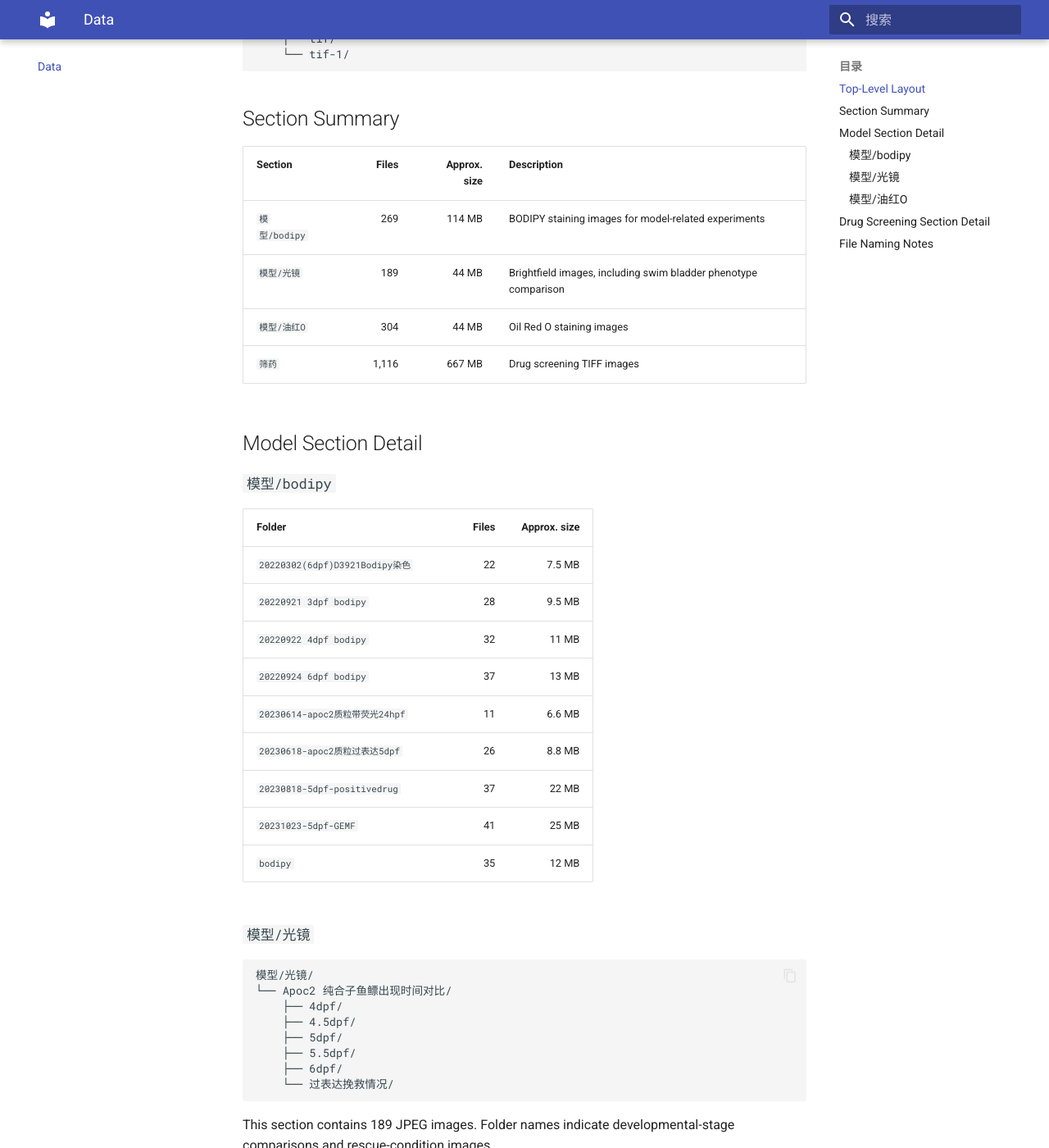
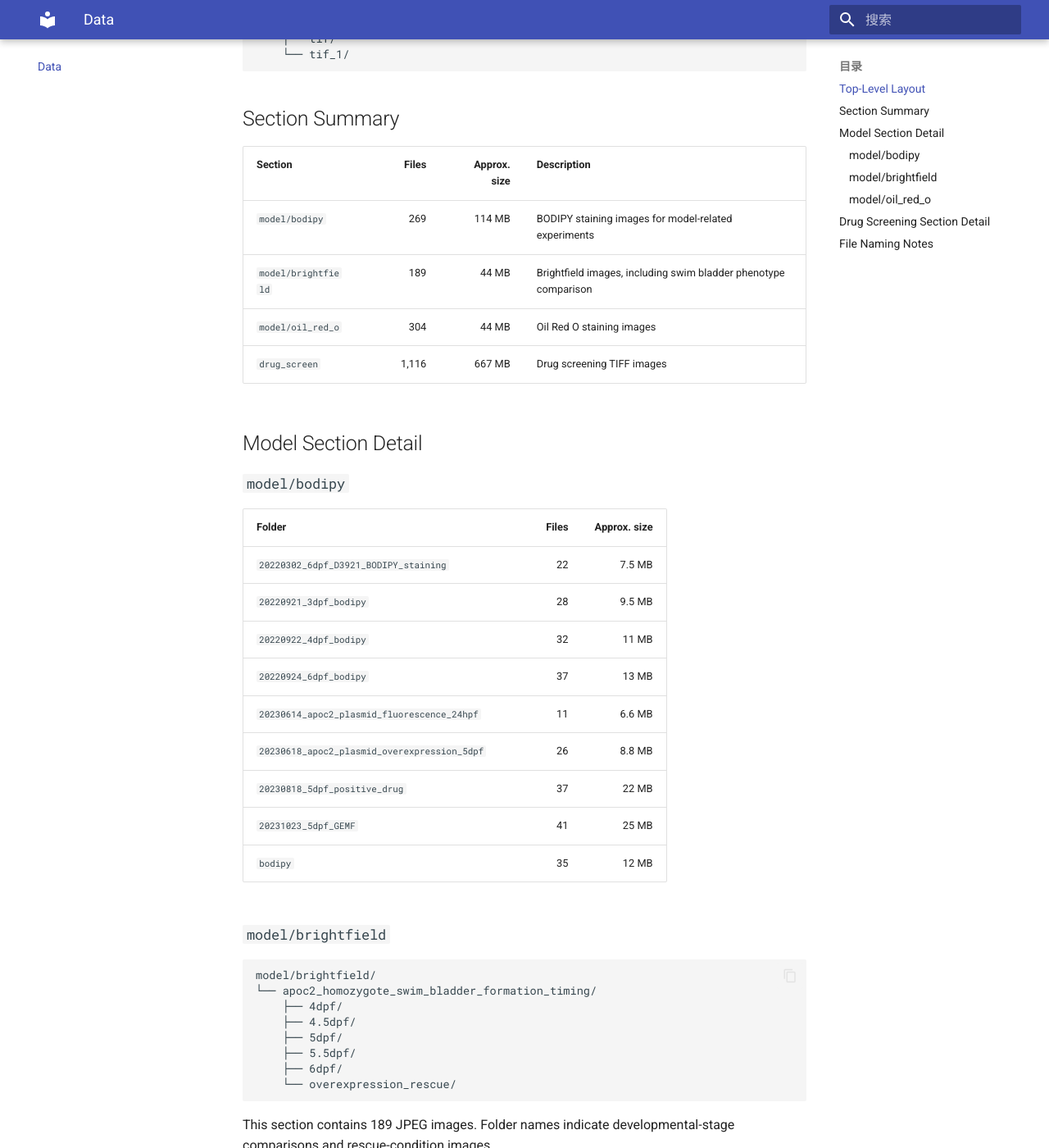
Before and after one commit to Dian-S/my-docs, an MkDocs documentation site: the page built from docs/data_structure.md, in a window 1280 px wide and 1400 px high, scrolled down 441 px. Shown: the whole window at 82% size. Built offline with MkDocs 1.6.1 and Material for MkDocs 9.7.7, drawn with Linux system fonts in a browser that asks for light colours; some of the changed text lies outside the part shown.

Commit message:
translate

````diff
--- a/docs/data_structure.md
+++ b/docs/data_structure.md
@@ -4,83 +4,83 @@
 
 ```text
 ZF_APOC2/
-├── 模型/
+├── model/
 │   ├── bodipy/
-│   ├── 光镜/
-│   └── 油红O/
-└── 筛药/
-    ├── 2023-11-10-tif/
-    ├── 20231029-tif/
-    ├── 20231119-tif/
-    ├── 20231202-tif/
+│   ├── brightfield/
+│   └── oil_red_o/
+└── drug_screen/
+    ├── 2023_11_10_tif/
+    ├── 20231029_tif/
+    ├── 20231119_tif/
+    ├── 20231202_tif/
     ├── tif/
-    └── tif-1/
+    └── tif_1/
 ```
 
 ## Section Summary
 
 | Section | Files | Approx. size | Description |
 |---|---:|---:|---|
-| `模型/bodipy` | 269 | 114 MB | BODIPY staining images for model-related experiments |
-| `模型/光镜` | 189 | 44 MB | Brightfield images, including swim bladder phenotype comparison |
-| `模型/油红O` | 304 | 44 MB | Oil Red O staining images |
-| `筛药` | 1,116 | 667 MB | Drug screening TIFF images |
+| `model/bodipy` | 269 | 114 MB | BODIPY staining images for model-related experiments |
+| `model/brightfield` | 189 | 44 MB | Brightfield images, including swim bladder phenotype comparison |
+| `model/oil_red_o` | 304 | 44 MB | Oil Red O staining images |
+| `drug_screen` | 1,116 | 667 MB | Drug screening TIFF images |
 
 ## Model Section Detail
 
-### `模型/bodipy`
+### `model/bodipy`
 
 | Folder | Files | Approx. size |
 |---|---:|---:|
-| `20220302(6dpf)D3921Bodipy染色` | 22 | 7.5 MB |
-| `20220921 3dpf bodipy` | 28 | 9.5 MB |
-| `20220922 4dpf bodipy` | 32 | 11 MB |
-| `20220924 6dpf bodipy` | 37 | 13 MB |
-| `20230614-apoc2质粒带荧光24hpf` | 11 | 6.6 MB |
-| `20230618-apoc2质粒过表达5dpf` | 26 | 8.8 MB |
-| `20230818-5dpf-positivedrug` | 37 | 22 MB |
-| `20231023-5dpf-GEMF` | 41 | 25 MB |
+| `20220302_6dpf_D3921_BODIPY_staining` | 22 | 7.5 MB |
+| `20220921_3dpf_bodipy` | 28 | 9.5 MB |
+| `20220922_4dpf_bodipy` | 32 | 11 MB |
+| `20220924_6dpf_bodipy` | 37 | 13 MB |
+| `20230614_apoc2_plasmid_fluorescence_24hpf` | 11 | 6.6 MB |
+| `20230618_apoc2_plasmid_overexpression_5dpf` | 26 | 8.8 MB |
+| `20230818_5dpf_positive_drug` | 37 | 22 MB |
+| `20231023_5dpf_GEMF` | 41 | 25 MB |
 | `bodipy` | 35 | 12 MB |
 
-### `模型/光镜`
+### `model/brightfield`
 
 ```text
-模型/光镜/
-└── Apoc2 纯合子鱼鳔出现时间对比/
+model/brightfield/
+└── apoc2_homozygote_swim_bladder_formation_timing/
     ├── 4dpf/
     ├── 4.5dpf/
     ├── 5dpf/
     ├── 5.5dpf/
     ├── 6dpf/
-    └── 过表达挽救情况/
+    └── overexpression_rescue/
 ```
 
 This section contains 189 JPEG images. Folder names indicate developmental-stage
 comparisons and rescue-condition images.
 
-### `模型/油红O`
+### `model/oil_red_o`
 
 | Folder | Files | Approx. size |
 |---|---:|---:|
-| `2021-11-23 6dpf` | 16 | 3.0 MB |
-| `2021-12-24 6dpf` | 35 | 4.0 MB |
-| `2022-01-12 6dpf` | 28 | 6.0 MB |
-| `20220924 5dpf` | 30 | 5.0 MB |
-| `20231203-5dpf` | 50 | 7.3 MB |
-| `20231230-6dpf` | 56 | 8.0 MB |
-| `20240116-6dpf` | 48 | 5.7 MB |
-| `20240124-6dpf` | 41 | 5.4 MB |
+| `2021_11_23_6dpf` | 16 | 3.0 MB |
+| `2021_12_24_6dpf` | 35 | 4.0 MB |
+| `2022_01_12_6dpf` | 28 | 6.0 MB |
+| `20220924_5dpf` | 30 | 5.0 MB |
+| `20231203_5dpf` | 50 | 7.3 MB |
+| `20231230_6dpf` | 56 | 8.0 MB |
+| `20240116_6dpf` | 48 | 5.7 MB |
+| `20240124_6dpf` | 41 | 5.4 MB |
 
 ## Drug Screening Section Detail
 
 | Folder | Files | Approx. size |
 |---|---:|---:|
-| `筛药/2023-11-10-tif` | 153 | 91 MB |
-| `筛药/20231029-tif` | 244 | 146 MB |
-| `筛药/20231119-tif` | 199 | 119 MB |
-| `筛药/20231202-tif` | 124 | 74 MB |
-| `筛药/tif` | 284 | 170 MB |
-| `筛药/tif-1` | 112 | 67 MB |
+| `drug_screen/2023_11_10_tif` | 153 | 91 MB |
+| `drug_screen/20231029_tif` | 244 | 146 MB |
+| `drug_screen/20231119_tif` | 199 | 119 MB |
+| `drug_screen/20231202_tif` | 124 | 74 MB |
+| `drug_screen/tif` | 284 | 170 MB |
+| `drug_screen/tif_1` | 112 | 67 MB |
 
 ## File Naming Notes
 
--- a/docs/download_usage.md
+++ b/docs/download_usage.md
@@ -15,8 +15,11 @@ Planned structure:
 
 ```text
 ZF_APOC2/
-├── 模型/
-└── 筛药/
+├── model/
+│   ├── bodipy/
+│   ├── brightfield/
+│   └── oil_red_o/
+└── drug_screen/
 ```
 
 ## AWS S3 Access
````
Also changed, not shown: other parts of docs/data_structure.md (+1 -1 lines), docs/article_context.md (+4 -4 lines), docs/bodipy_sam_workflow.md (added, +159 -0 lines), docs/metadata_plan.md (+2 -1 lines), docs/overview.md (+9 -8 lines), docs/figures/bodipy_drug_screen_top_hits.svg (added), docs/figures/bodipy_model_validation_intensity.svg (added), docs/figures/bodipy_sam_input_mask_overlay.png (added).
